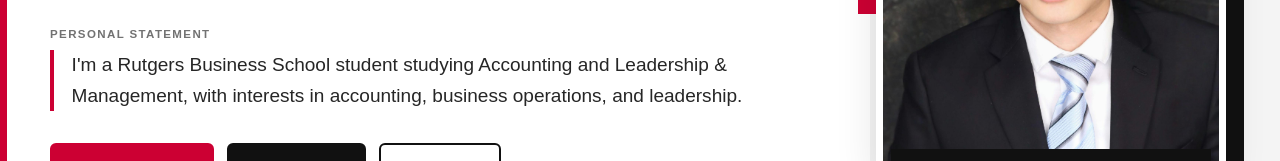
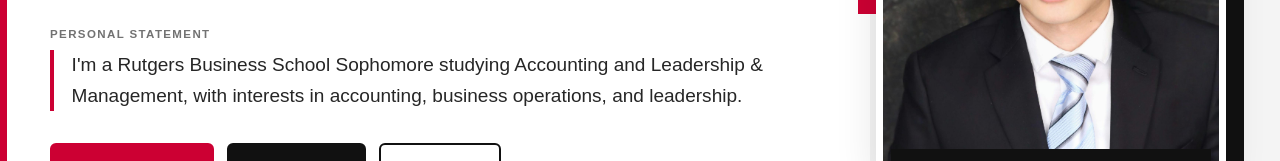
Before and after one commit to rw809-sketch/rw809-sketch.github.io, a plain HTML site: page index.html in a window 1280 px wide. Shown: the part 537-698 px from the top of the page. Drawn offline with Linux system fonts and the light colour scheme.

Commit message:
Update personal statement to reflect current year

```diff
--- a/index.html
+++ b/index.html
@@ -1536,7 +1536,7 @@
           </span>
 
           <p class="personal-statement">
-            I'm a Rutgers Business School student studying
+            I'm a Rutgers Business School Sophomore studying
 Accounting and Leadership & Management, with interests
 in accounting, business operations, and leadership.
           </p>
```
